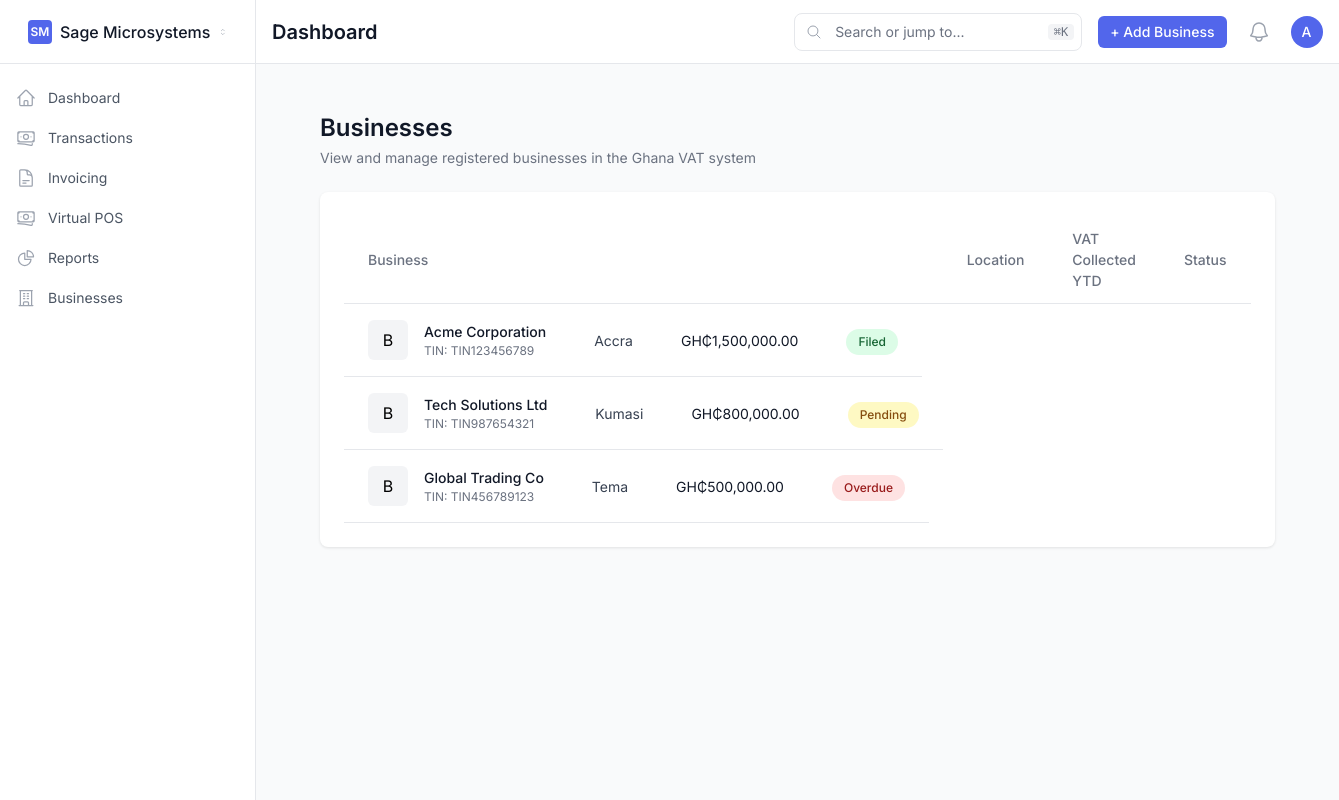
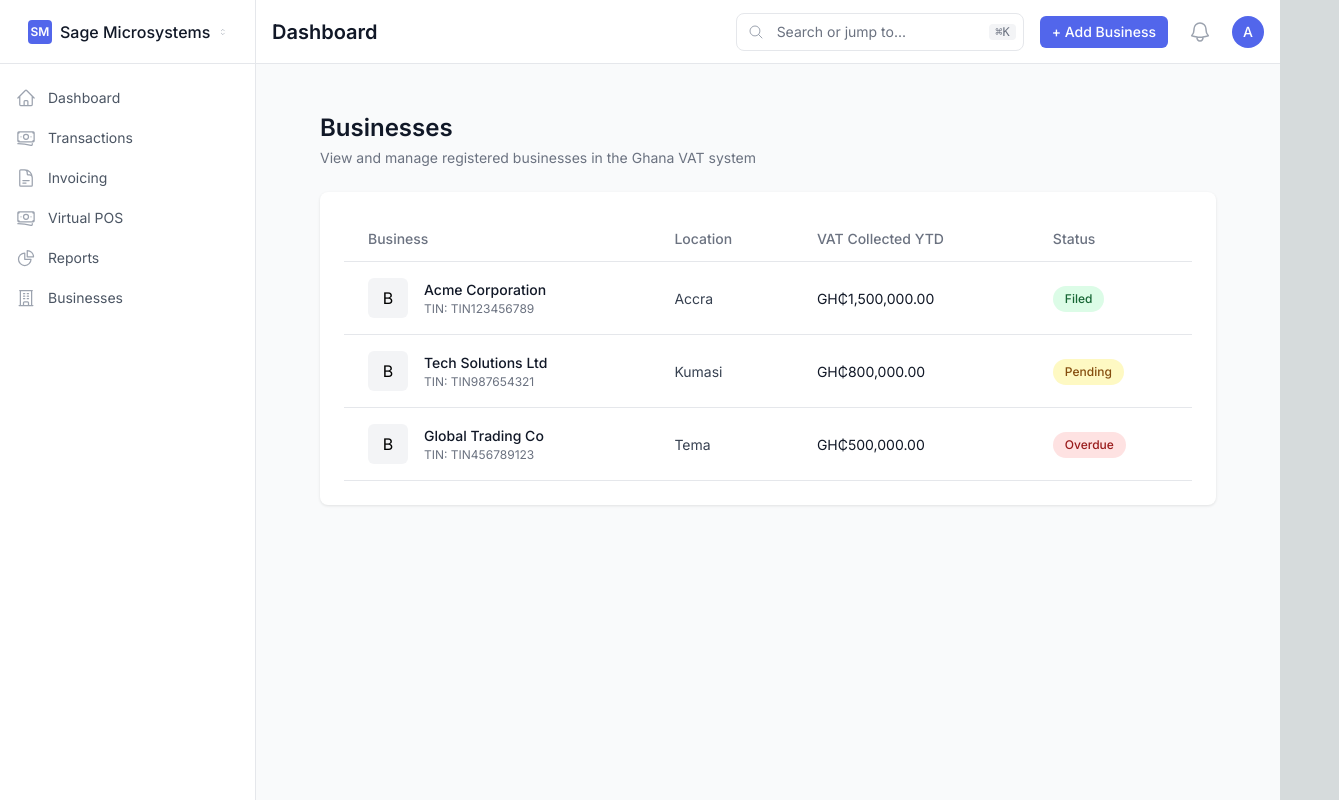
Before and after one commit to benjamint/Ghana-VAT-Portal, a Next.js app: page /businesses in a window 1280 px wide. Shown: the whole page, 1339 px wide, since content can reach past the window. Built offline with nearby package versions, Linux system fonts and the light colour scheme.

Commit message:
Fix business table layout and improve navigation

```diff
--- a/src/app/components/businesses/StaticBusinessList.tsx
+++ b/src/app/components/businesses/StaticBusinessList.tsx
@@ -1,5 +1,8 @@
+'use client';
+
 import React from 'react';
 import Link from 'next/link';
+import { useRouter } from 'next/navigation';
 
 export interface Business {
   id: string;
@@ -32,6 +35,8 @@ const formatCurrency = (amount: number) => {
 };
 
 export default function StaticBusinessList({ businesses }: BusinessListProps) {
+  const router = useRouter();
+
   return (
     <div style={{ backgroundColor: 'white', borderRadius: '0.5rem', boxShadow: '0 1px 3px 0 rgba(0, 0, 0, 0.1)' }}>
       <div style={{ padding: '1.5rem' }}>
@@ -47,15 +52,16 @@ export default function StaticBusinessList({ businesses }: BusinessListProps) {
             </thead>
             <tbody>
               {businesses.map((business) => (
-                <Link
+                <tr
                   key={business.id}
-                  href={`/businesses/${business.id}`}
-                  className="block hover:bg-gray-50 transition-colors duration-200"
-                  style={{ textDecoration: 'none', cursor: 'pointer' }}
+                  onClick={() => router.push(`/businesses/${business.id}`)}
+                  style={{
+                    borderBottom: '1px solid #e5e7eb',
+                    cursor: 'pointer',
+                    transition: 'background-color 0.2s'
+                  }}
+                  className="hover:bg-gray-50"
                 >
-                  <tr style={{
-                    borderBottom: '1px solid #e5e7eb',
-                  }}>
                   <td style={{ padding: '1rem 1.5rem', whiteSpace: 'nowrap' }}>
                     <div style={{ display: 'flex', alignItems: 'center' }}>
                       <div style={{
@@ -100,7 +106,6 @@ export default function StaticBusinessList({ businesses }: BusinessListProps) {
                     </span>
                   </td>
                 </tr>
-                </Link>
               ))}
             </tbody>
           </table>
```
Lines whose indentation alone changed are shown as unchanged.
